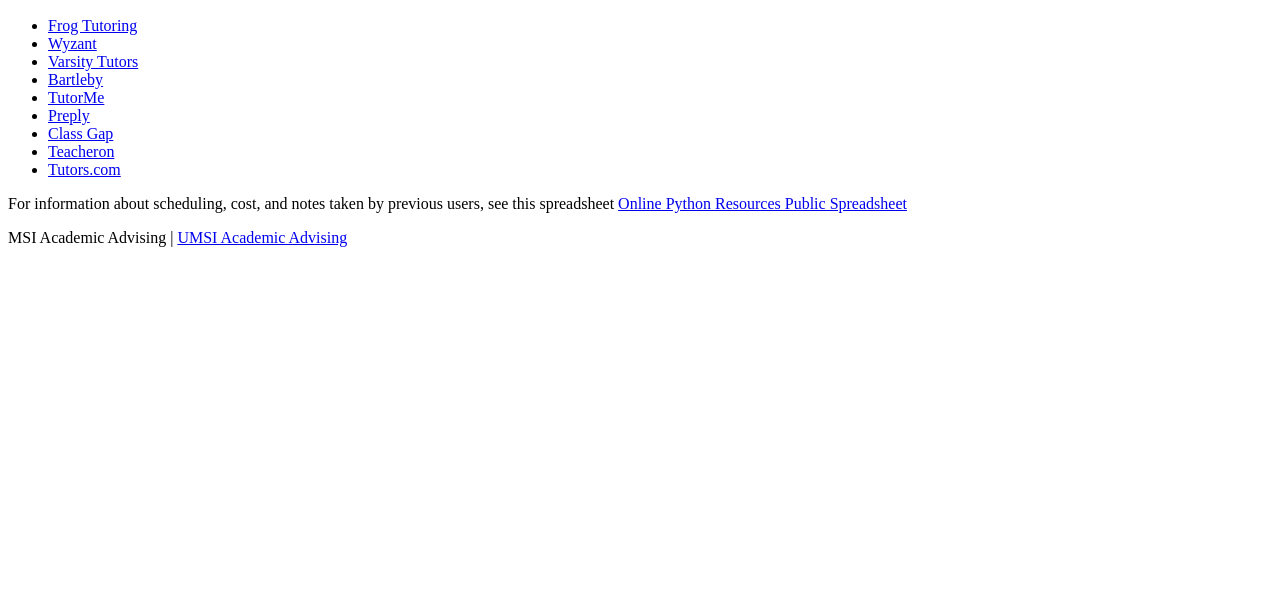
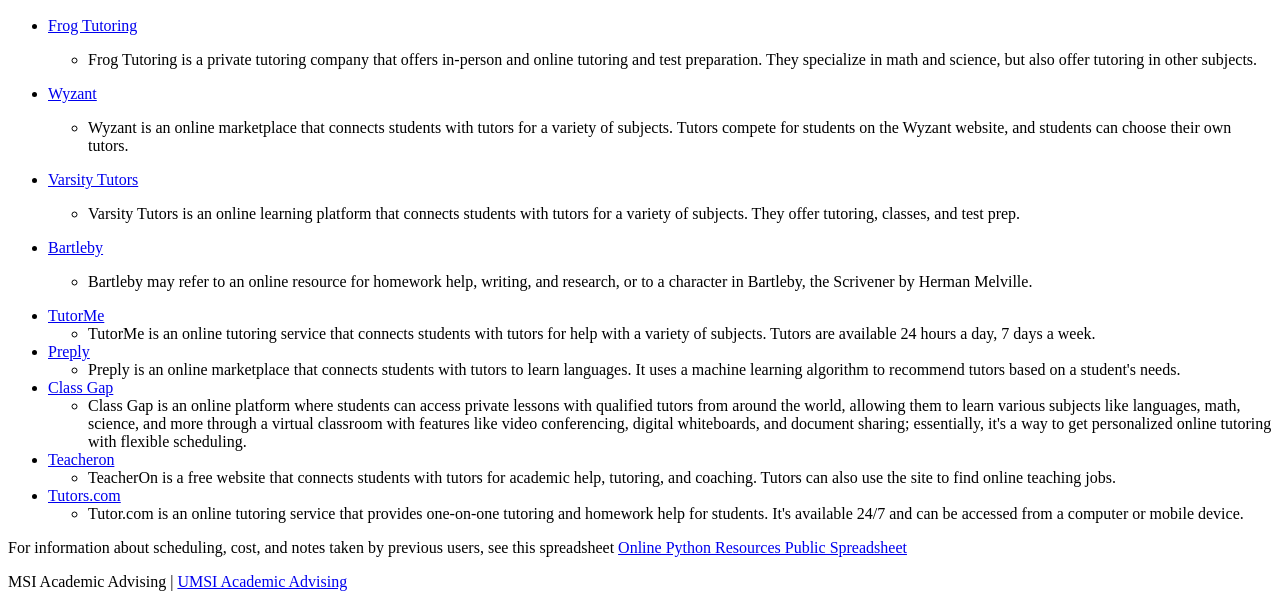
Before and after one commit to scodegithub1234/client_project_w25, a plain HTML site: page page_1.html in a window 1280 px wide. Shown: the part 574-1181 px from the top of the page. Before the commit the page ends 837 px from the top, so only its background shows below. Drawn offline with Linux system fonts and the light colour scheme.

Commit message:
Added to online python

```diff
--- a/page_1.html
+++ b/page_1.html
@@ -28,14 +28,41 @@
             <img src="images/teacheron.jpg" alt="An image showing the teacheron logo for recognition.">
             <ul>
                 <li><a href="https://frogtutoring.com/">Frog Tutoring</a></li>
+                <ul>
+                    <li><p>Frog Tutoring is a private tutoring company that offers in-person and online tutoring and test preparation. They specialize in math and science, but also offer tutoring in other subjects. </p></li>
+                </ul>
                 <li><a href="https://www.wyzant.com/">Wyzant</a></li>
+                <ul>
+                    <li><p>Wyzant is an online marketplace that connects students with tutors for a variety of subjects. Tutors compete for students on the Wyzant website, and students can choose their own tutors. </p></li>
+                </ul>
                 <li><a href="https://www.varsitytutors.com/">Varsity Tutors</a></li>
+                <ul>
+                    <li><p>Varsity Tutors is an online learning platform that connects students with tutors for a variety of subjects. They offer tutoring, classes, and test prep. </p></li>
+                </ul>
                 <li><a href="https://www.bartleby.com/">Bartleby</a></li>
+                <ul>
+                    <li><p>Bartleby may refer to an online resource for homework help, writing, and research, or to a character in Bartleby, the Scrivener by Herman Melville.</p></li>
+                </ul>
                 <li><a href="https://tutorme.com/">TutorMe</a></li>
+                <ul>
+                    <li>TutorMe is an online tutoring service that connects students with tutors for help with a variety of subjects. Tutors are available 24 hours a day, 7 days a week. </li>
+                </ul>
                 <li><a href="https://preply.com/">Preply</a></li>
+                <ul>
+                    <li>Preply is an online marketplace that connects students with tutors to learn languages. It uses a machine learning algorithm to recommend tutors based on a student's needs. </li>
+                </ul>
                 <li><a href="https://www.classgap.com/">Class Gap</a></li>
+                <ul>
+                    <li>Class Gap is an online platform where students can access private lessons with qualified tutors from around the world, allowing them to learn various subjects like languages, math, science, and more through a virtual classroom with features like video conferencing, digital whiteboards, and document sharing; essentially, it's a way to get personalized online tutoring with flexible scheduling. </li>
+                </ul>
                 <li><a href="https://www.teacheron.com/">Teacheron</a></li>
+                <ul>
+                    <li>TeacherOn is a free website that connects students with tutors for academic help, tutoring, and coaching. Tutors can also use the site to find online teaching jobs. </li>
+                </ul>
                 <li><a href="https://tutors.com/">Tutors.com</a></li>
+                <ul>
+                    <li>Tutor.com is an online tutoring service that provides one-on-one tutoring and homework help for students. It's available 24/7 and can be accessed from a computer or mobile device. </li>
+                </ul>
             </ul>
             <p>For information about scheduling, cost, and notes taken by previous users, see this spreadsheet <a href="https://docs.google.com/spreadsheets/d/1gpN3gvMDP4Q_ZGC4AoS2Jc2D7LzbSt_kOw2QmU4EU2k/edit?gid=0#gid=0">Online Python Resources Public Spreadsheet</a></p>
         </div>
```
